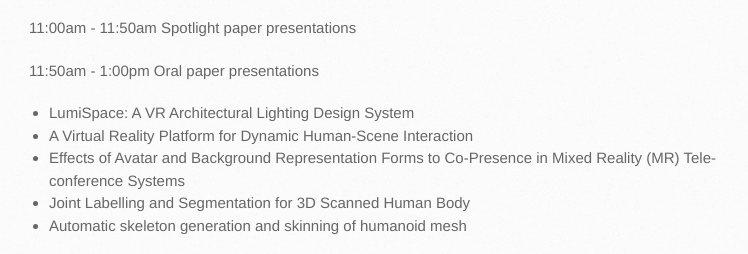
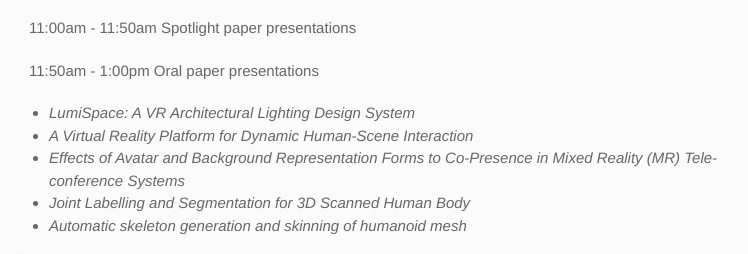
Before and after one commit to ybzhao/sigvr_web, a plain HTML site: page index.html in a window 1280 px wide. Shown: the part 1842-2096 px from the top of the page, 141-889 px from the left. Drawn offline with Linux system fonts and the light colour scheme.

Commit message:
Update index.html

```diff
--- a/index.html
+++ b/index.html
@@ -93,11 +93,11 @@
 <p>11:50am - 1:00pm Oral paper presentations<br>
 
           <ul>
-            <li>LumiSpace: A VR Architectural Lighting Design System</li>
-            <li>A Virtual Reality Platform for Dynamic Human-Scene Interaction</li>
-            <li>Effects of Avatar and Background Representation Forms to Co-Presence in Mixed Reality (MR) Tele-conference Systems</li>
-            <li>Joint Labelling and Segmentation for 3D Scanned Human Body</li>
-            <li>Automatic skeleton generation and skinning of humanoid mesh</li>
+            <li><i>LumiSpace: A VR Architectural Lighting Design System</i></li>
+            <li><i>A Virtual Reality Platform for Dynamic Human-Scene Interaction</i></li>
+            <li><i>Effects of Avatar and Background Representation Forms to Co-Presence in Mixed Reality (MR) Tele-conference Systems</i></li>
+            <li><i>Joint Labelling and Segmentation for 3D Scanned Human Body</i></li>
+            <li><i>Automatic skeleton generation and skinning of humanoid mesh</i></li>
           </ul>
 
 
```
